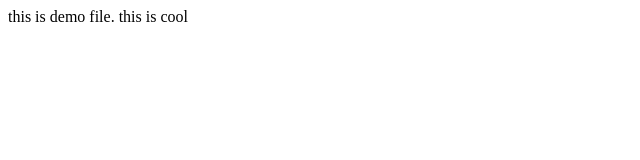
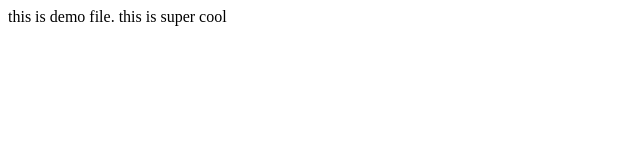
Before and after one commit to anshul7z/demo-repo, a plain HTML site: page index.html in a window 1280 px wide. Shown: the full height of the page, 0-640 px from the left. Drawn offline with Linux system fonts and the light colour scheme.

Commit message:
hot fix update index.html

```diff
--- a/index.html
+++ b/index.html
@@ -1,2 +1,2 @@
 this is demo file.
-<html>this is cool</html>
+<html>this is super cool</html>
```
